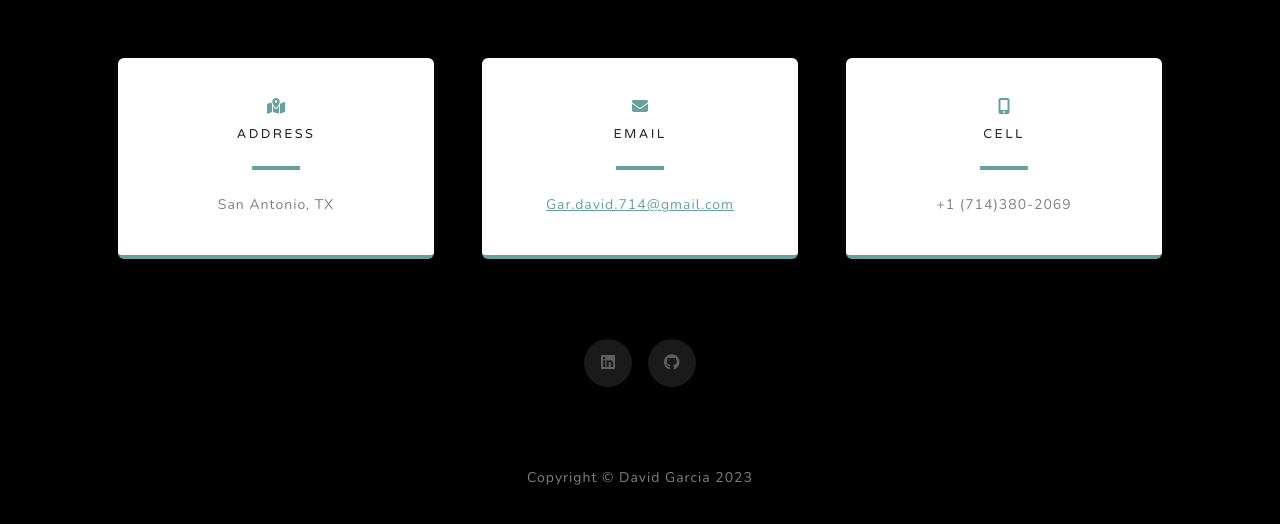
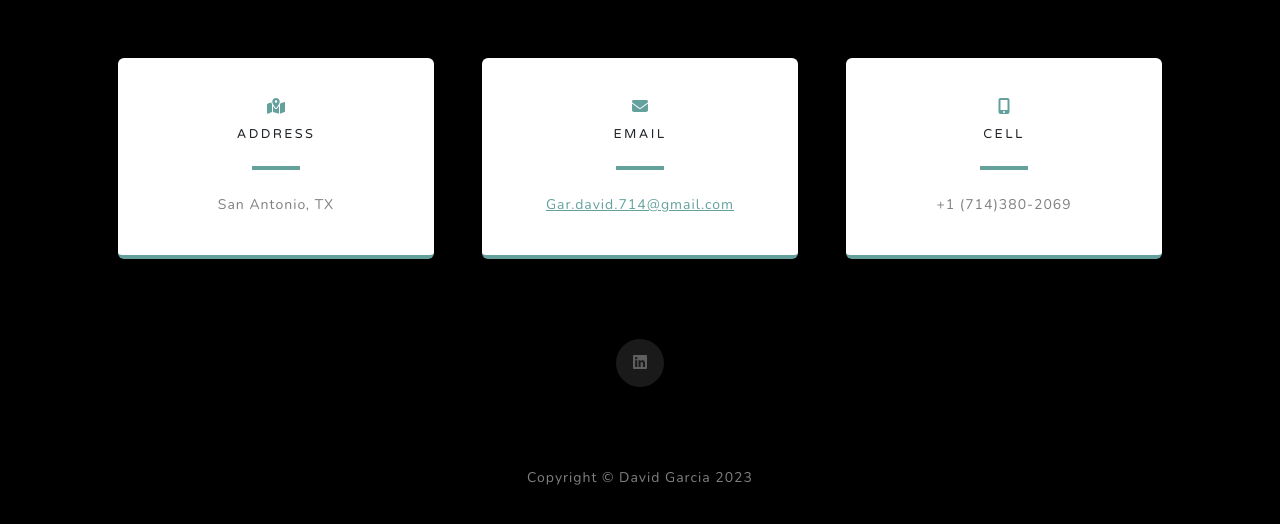
Before and after one commit to Daveotron1/Portfolio, a plain HTML site: page index.html in a window 1280 px wide. Shown: the part 4196-4720 px from the top of the page. Drawn offline with nearby package versions, Linux system fonts and the light colour scheme.

Commit message:
Add files via upload

```diff
--- a/index.html
+++ b/index.html
@@ -180,9 +180,7 @@
                     </div>
                 </div>
                 <div class="social d-flex justify-content-center">
-                    <a class="mx-2" href="#!"><i class="fab fa-linkedin"></i></a>
-
-                    <a class="mx-2" href="#!"><i class="fab fa-github"></i></a>
+                    <a class="mx-2" href="https://www.linkedin.com/in/david-garcia-463b94243/"><i class="fab fa-linkedin"></i></a>
                 </div>
             </div>
         </section>
```
